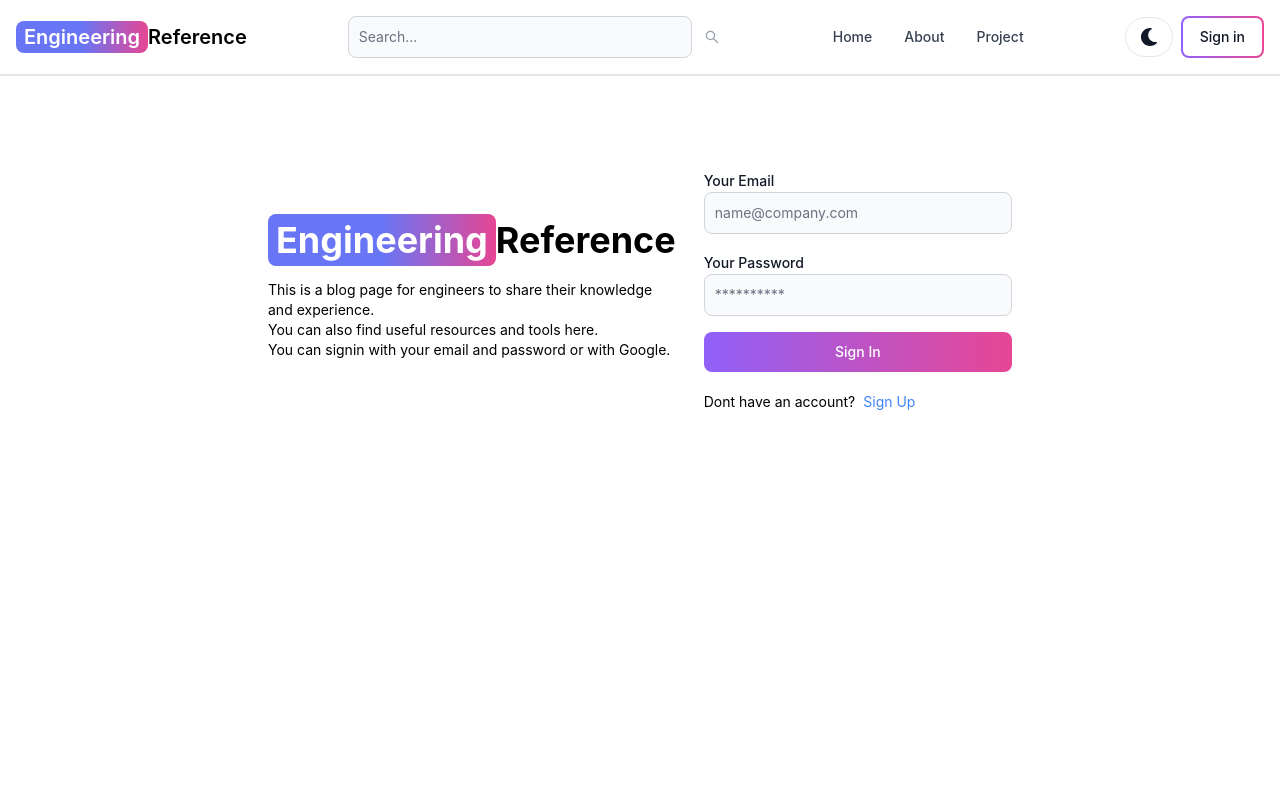
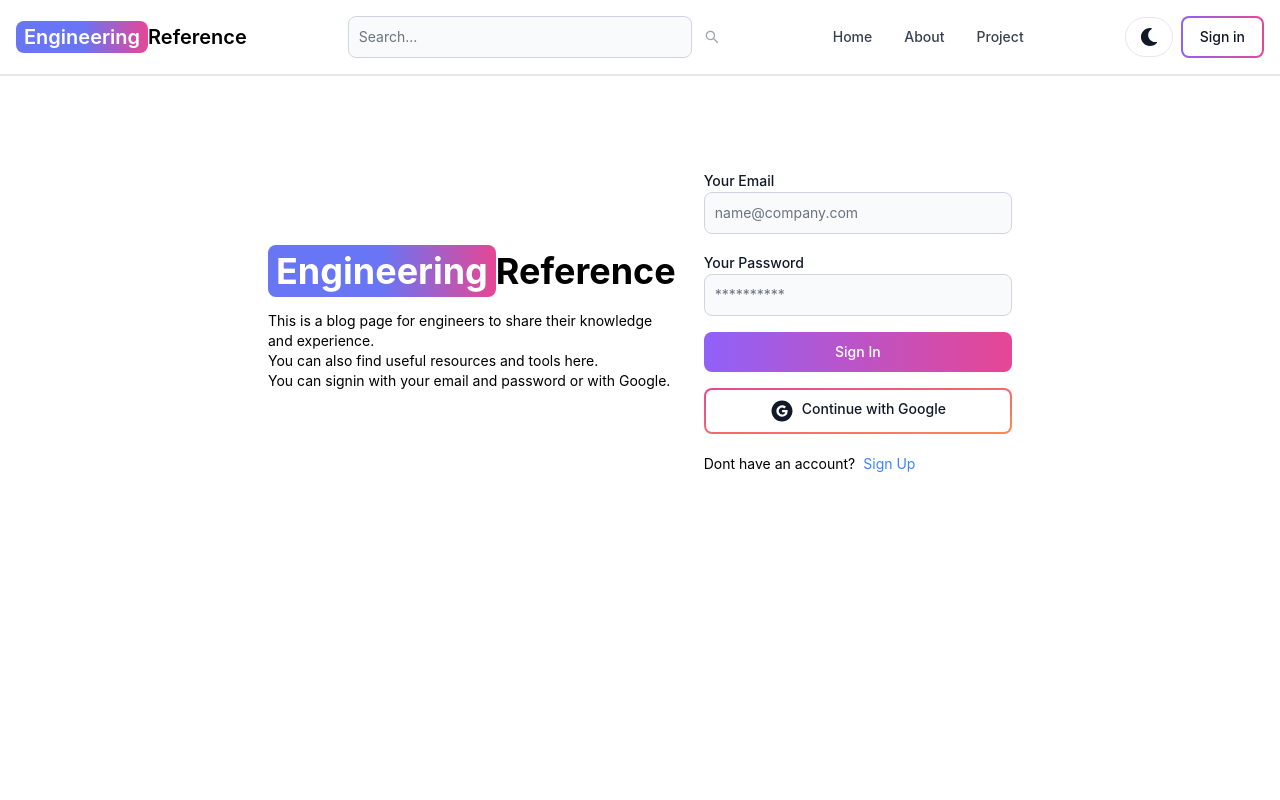
Before and after one commit to rajsingho3/The-CS-Corner, a React (Vite) app in the folder client/: page /signin in a window 1280 px wide. Shown: the top 800 px of the page. Built offline with nearby package versions, Linux system fonts and the light colour scheme; no server answers.

Commit message:
getting google auth email name and photo

```diff
--- a/client/package.json
+++ b/client/package.json
@@ -11,6 +11,7 @@
   },
   "dependencies": {
     "@reduxjs/toolkit": "^2.3.0",
+    "firebase": "^11.0.1",
     "flowbite": "^2.5.2",
     "flowbite-react": "^0.10.2",
     "react": "^18.3.1",
--- a/client/src/Pages/Signin.jsx
+++ b/client/src/Pages/Signin.jsx
@@ -5,6 +5,7 @@
 import { set } from 'mongoose';
 import { useDispatch, useSelector } from 'react-redux';
 import { signinSuccess,signinFailure,signinStart } from '../redux/user/userSlice';
+import OAuth from '../components/OAuth';
 
 
 export default function Signin() {
@@ -100,12 +101,14 @@
                 ) : 'Sign In'
               }
             </Button>
+            <OAuth />
           </form>
           <div className='flex gap-2 mt-5 text-sm'>
             <span>Dont have an account?</span>
             <Link to='/signup' className='text-blue-500'>
               Sign Up
             </Link>
+
           </div>
           {
             errorMessage && (
--- a/client/src/Pages/Signup.jsx
+++ b/client/src/Pages/Signup.jsx
@@ -3,6 +3,7 @@
 import { Link, useNavigate} from 'react-router-dom';
 import { useState } from 'react';
 import { set } from 'mongoose';
+import OAuth from '../components/OAuth';
 
 
 export default function Signup() {
@@ -107,6 +108,7 @@
                 ) : 'Sign up'
               }
             </Button>
+            <OAuth />
           </form>
           <div className='flex gap-2 mt-5 text-sm'>
             <span>Have an account?</span>
--- /dev/null
+++ b/client/src/components/OAuth.jsx
@@ -0,0 +1,26 @@
+import { Button } from 'flowbite-react';
+import React from 'react';
+import { AiFillGoogleCircle } from 'react-icons/ai';
+import {GoogleAuthProvider, getAuth, signInWithPopup} from 'firebase/auth';
+import {app} from '../firebase';
+
+export default function OAuth() {
+    const handleGoogleClick = async () => {
+        const auth = getAuth(app);
+        const provider = new GoogleAuthProvider();
+        provider.setCustomParameters({ prompt: 'select_account' });
+        try {
+            const resultFromGoogle = await signInWithPopup(auth, provider);
+            console.log(resultFromGoogle);
+        } catch (error) {
+            console.error(error);
+
+        }
+    }
+  return (
+    <Button type='button' gradientDuoTone='pinkToOrange' outline onClick={handleGoogleClick}>
+        <AiFillGoogleCircle className='w-6 h-6 mr-2'  />
+        Continue with Google
+    </Button>
+  )
+}
--- /dev/null
+++ b/client/src/firebase.js
@@ -0,0 +1,17 @@
+// Import the functions you need from the SDKs you need
+import { initializeApp } from "firebase/app";
+// TODO: Add SDKs for Firebase products that you want to use
+// https://firebase.google.com/docs/web/setup#available-libraries
+
+// Your web app's Firebase configuration
+const firebaseConfig = {
+  apiKey: import.meta.env.VITE_FIREBASE_API_KEY,
+  authDomain: "engineering-blog-8df1f.firebaseapp.com",
+  projectId: "engineering-blog-8df1f",
+  storageBucket: "engineering-blog-8df1f.appspot.com",
+  messagingSenderId: "586433323366",
+  appId: "1:586433323366:web:908f4398dad99738e128a7"
+};
+
+// Initialize Firebase
+ export const app = initializeApp(firebaseConfig);
```
Also changed, not shown: 1 other file (tests, documents, lock files or other folders).
